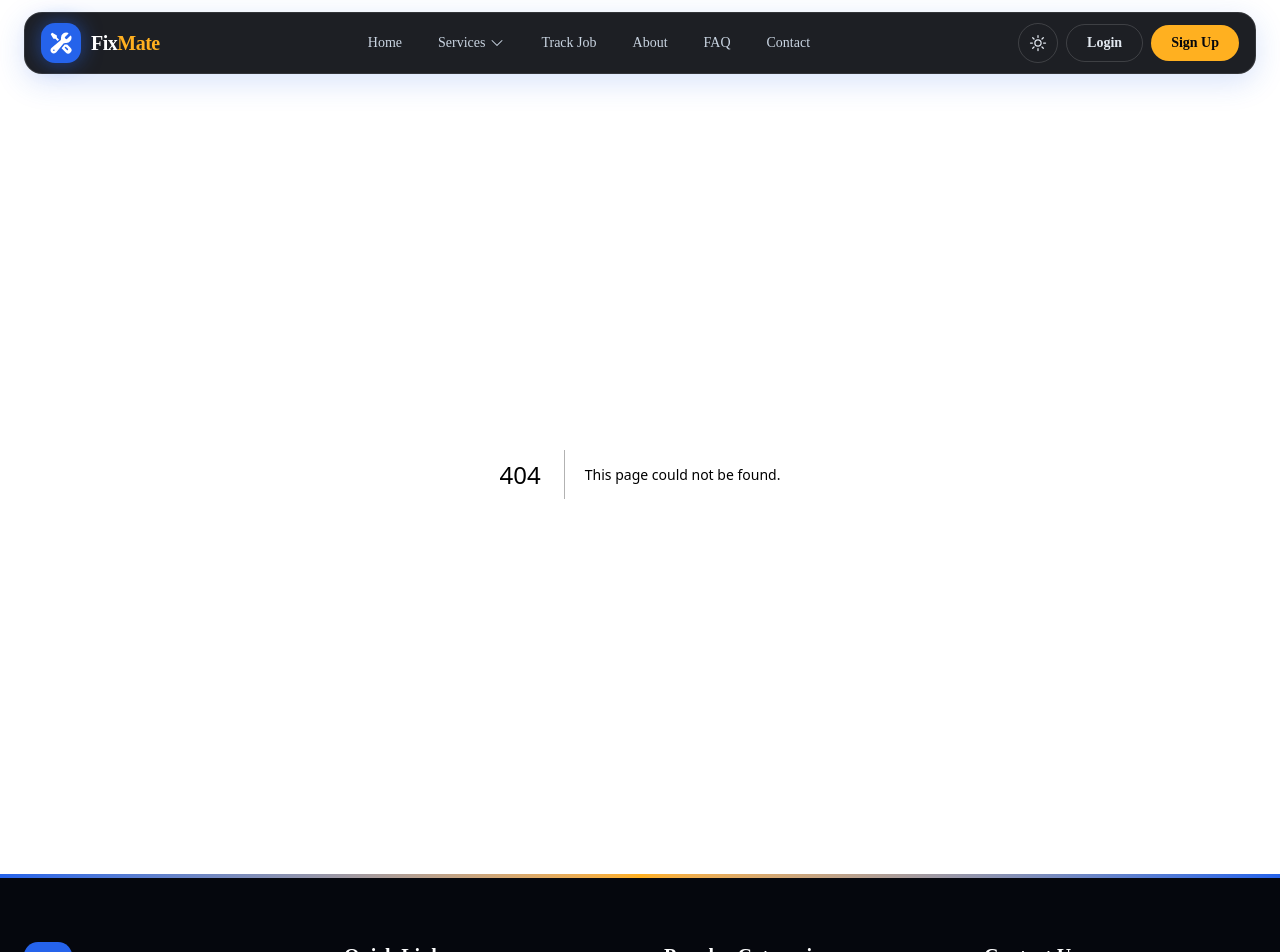
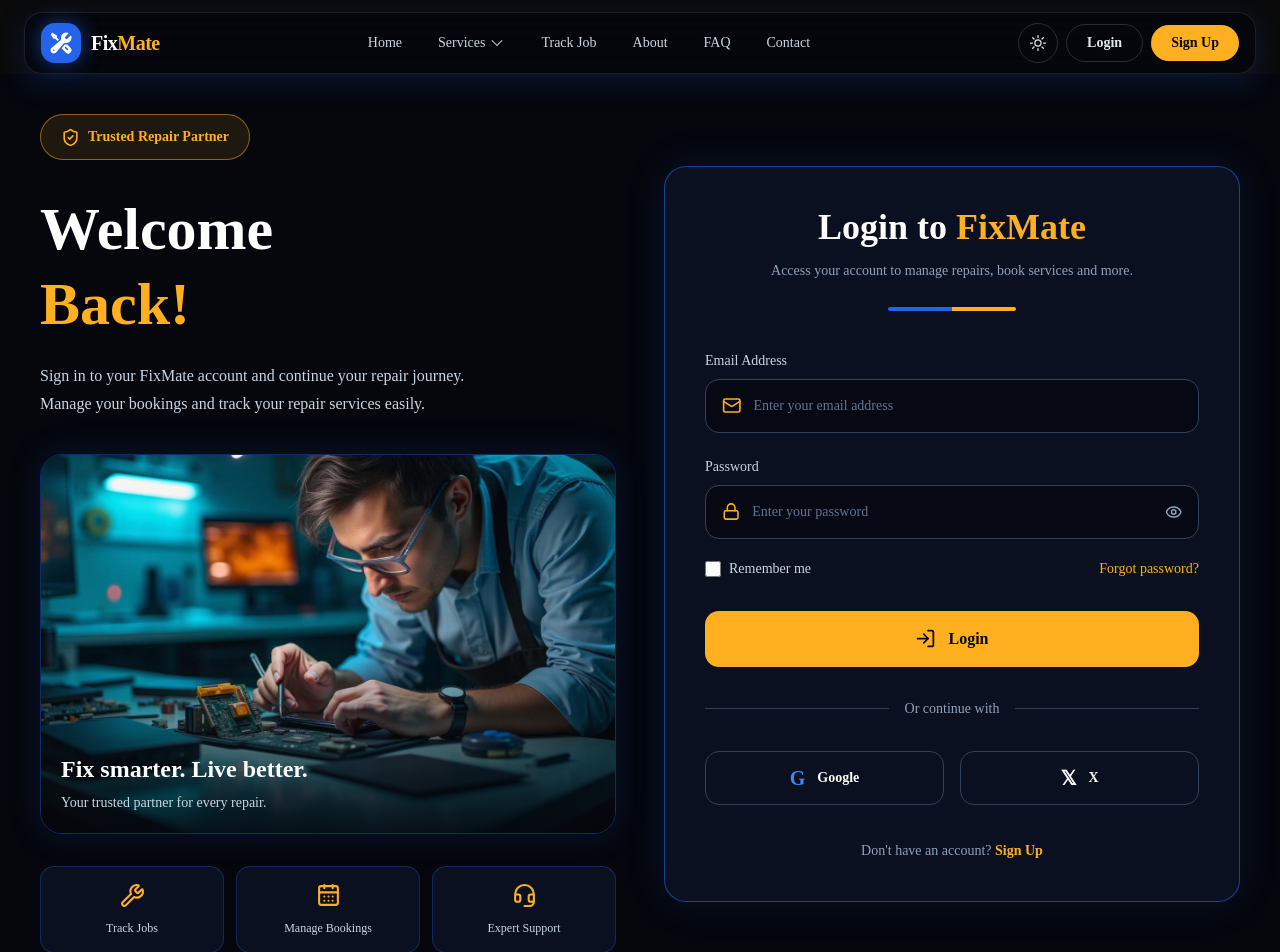
Before and after one commit to SobojCoder/fix-mate, a Next.js app: page /sign-in in a window 1280 px wide. Before the commit this address had no page. Shown: the top 952 px of the page. Built offline with nearby package versions, Linux system fonts and the light colour scheme.

Commit message:
created sign in page do not use any logic for sign in

```diff
--- /dev/null
+++ b/src/app/(auth)/sign-in/page.tsx
@@ -0,0 +1,240 @@
+
+import Image from "next/image";
+import Link from "next/link";
+import {
+  User,
+  Mail,
+  Lock,
+  Phone,
+  Eye,
+  ShieldCheck,
+  Zap,
+  Wrench,
+  UserPlus,
+  Headset,
+  CalendarDays,
+  LogIn,
+} from "lucide-react";
+
+import repairImage from "@/../public/images/repair-hero.jpg";
+
+
+
+
+
+export default function Login() {
+  return (
+    <section className="min-h-screen bg-[#05070D] px-5 py-10 text-white md:px-10">
+
+      <div className="mx-auto grid max-w-7xl items-center gap-12 lg:grid-cols-2">
+
+        {/* Left Side */}
+        <div className="relative">
+
+          <div className="inline-flex items-center gap-2 rounded-full border border-[#FFB020]/50 bg-[#FFB020]/10 px-5 py-3 text-sm font-semibold text-[#FFB020]">
+            <ShieldCheck size={19} />
+            Trusted Repair Partner
+          </div>
+
+          <h1 className="mt-8 text-5xl font-extrabold leading-tight sm:text-6xl">
+            Welcome
+            <span className="block text-[#FFB020]">
+              Back!
+            </span>
+          </h1>
+
+          <p className="mt-5 max-w-md text-base leading-7 text-slate-300">
+            Sign in to your FixMate account and continue
+            your repair journey. Manage your bookings and
+            track your repair services easily.
+          </p>
+
+          {/* Repair Image */}
+          <div className="relative mt-9 h-[300px] overflow-hidden rounded-3xl border border-[#2563EB]/40 shadow-[0_0_35px_#2563EB25] sm:h-[380px]">
+
+            <Image
+              src={repairImage}
+              alt="Professional technician repairing a device"
+              fill
+              priority
+              className="object-cover"
+            />
+
+            <div className="absolute inset-0 bg-gradient-to-t from-[#05070D]/90 via-transparent to-transparent" />
+
+            <div className="absolute bottom-5 left-5">
+              <h3 className="text-2xl font-bold">
+                Fix smarter. Live better.
+              </h3>
+              <p className="mt-2 text-sm text-slate-300">
+                Your trusted partner for every repair.
+              </p>
+            </div>
+          </div>
+
+          {/* Benefits */}
+          <div className="mt-8 grid grid-cols-3 gap-3">
+
+            <div className="flex flex-col items-center gap-3 rounded-xl border border-[#2563EB]/30 bg-[#0B1020] p-4 text-center">
+              <Wrench className="text-[#FFB020]" size={25} />
+              <span className="text-xs font-medium text-slate-300">
+                Track Jobs
+              </span>
+            </div>
+
+            <div className="flex flex-col items-center gap-3 rounded-xl border border-[#2563EB]/30 bg-[#0B1020] p-4 text-center">
+              <CalendarDays className="text-[#FFB020]" size={25} />
+              <span className="text-xs font-medium text-slate-300">
+                Manage Bookings
+              </span>
+            </div>
+
+            <div className="flex flex-col items-center gap-3 rounded-xl border border-[#2563EB]/30 bg-[#0B1020] p-4 text-center">
+              <Headset className="text-[#FFB020]" size={25} />
+              <span className="text-xs font-medium text-slate-300">
+                Expert Support
+              </span>
+            </div>
+
+          </div>
+        </div>
+
+        {/* Right Side - Login Form */}
+        <div className="w-full rounded-3xl border border-[#2563EB]/60 bg-[#0B1020] p-6 shadow-[0_0_40px_#2563EB20] sm:p-10">
+
+          {/* Heading */}
+          <div className="mb-10 text-center">
+            <h2 className="text-3xl font-extrabold sm:text-4xl">
+              Login to <span className="text-[#FFB020]">FixMate</span>
+            </h2>
+
+            <p className="mt-3 text-sm leading-6 text-slate-400">
+              Access your account to manage repairs,
+              book services and more.
+            </p>
+
+            <div className="mx-auto mt-6 flex w-32 overflow-hidden rounded-full">
+              <div className="h-1 flex-1 bg-[#2563EB]" />
+              <div className="h-1 flex-1 bg-[#FFB020]" />
+            </div>
+          </div>
+
+          {/* Email */}
+          <div className="mb-6">
+            <label className="mb-2 block text-sm font-medium text-slate-300">
+              Email Address
+            </label>
+
+            <div className="flex items-center gap-3 rounded-xl border border-slate-700 bg-[#05070D]/70 px-4 transition focus-within:border-[#2563EB]">
+              <Mail size={21} className="text-[#FFB020]" />
+
+              <input
+                type="email"
+                placeholder="Enter your email address"
+                className="w-full bg-transparent py-4 text-sm text-white outline-none placeholder:text-slate-500"
+              />
+            </div>
+          </div>
+
+          {/* Password */}
+          <div className="mb-5">
+            <label className="mb-2 block text-sm font-medium text-slate-300">
+              Password
+            </label>
+
+            <div className="flex items-center gap-3 rounded-xl border border-slate-700 bg-[#05070D]/70 px-4 transition focus-within:border-[#2563EB]">
+              <Lock size={21} className="text-[#FFB020]" />
+
+              <input
+                type="password"
+                placeholder="Enter your password"
+                className="w-full bg-transparent py-4 text-sm text-white outline-none placeholder:text-slate-500"
+              />
+
+              <Eye size={20} className="cursor-pointer text-slate-400" />
+            </div>
+          </div>
+
+          {/* Remember Me */}
+          <div className="flex flex-wrap items-center justify-between gap-3">
+
+            <label className="flex cursor-pointer items-center gap-2 text-sm text-slate-300">
+              <input
+                type="checkbox"
+                className="size-4 accent-[#2563EB]"
+              />
+              Remember me
+            </label>
+
+            <Link
+              href="/forgot-password"
+              className="text-sm font-medium text-[#FFB020] transition hover:text-white"
+            >
+              Forgot password?
+            </Link>
+          </div>
+
+          {/* Login Button */}
+          <button
+            type="button"
+            className="mt-8 flex w-full items-center justify-center gap-3 rounded-xl bg-[#FFB020] py-4 font-bold text-[#05070D] transition hover:bg-[#2563EB] hover:text-white"
+          >
+            <LogIn size={21} />
+            Login
+          </button>
+
+          {/* Divider */}
+          <div className="my-8 flex items-center gap-4">
+            <div className="h-px flex-1 bg-slate-700" />
+            <span className="text-sm text-slate-400">
+              Or continue with
+            </span>
+            <div className="h-px flex-1 bg-slate-700" />
+          </div>
+
+          {/* Social Login */}
+          <div className="grid grid-cols-2 gap-4">
+
+            <button
+              type="button"
+              className="flex items-center justify-center gap-3 rounded-xl border border-slate-700 py-3 text-sm font-semibold transition hover:border-[#2563EB] hover:bg-[#2563EB]/10"
+            >
+              <span className="text-xl font-bold text-[#4285F4]">
+                G
+              </span>
+              Google
+            </button>
+
+            <button
+              type="button"
+              className="flex items-center justify-center gap-3 rounded-xl border border-slate-700 py-3 text-sm font-semibold transition hover:border-[#FFB020] hover:bg-[#FFB020]/10"
+            >
+              <span className="text-xl font-bold">𝕏</span>
+              X
+            </button>
+
+          </div>
+
+          {/* Sign Up */}
+          <p className="mt-9 text-center text-sm text-slate-400">
+            Don't have an account?{" "}
+            <Link
+              href="/signup"
+              className="font-bold text-[#FFB020] transition hover:text-white"
+            >
+              Sign Up
+            </Link>
+          </p>
+
+        </div>
+      </div>
+
+      {/* Security Note */}
+      <div className="mx-auto mt-10 flex max-w-7xl items-center justify-center gap-3 text-center text-sm text-slate-400">
+        <ShieldCheck size={20} className="text-[#2563EB]" />
+        Your information is safe and secure with FixMate.
+      </div>
+
+    </section>
+  );
+}
--- a/src/app/(auth)/sign-up/page.tsx
+++ b/src/app/(auth)/sign-up/page.tsx
@@ -110,7 +110,7 @@ export default function SignUp() {
             </div>
 
             <Link
-              href="/login"
+              href="/sign-in"
               className="pb-4 text-center text-xl font-semibold text-slate-400 transition hover:text-[#FFB020]"
             >
               Login
@@ -213,6 +213,7 @@ export default function SignUp() {
           </div>
 
           {/* Signup Button */}
+
           <button
             type="button"
             className="mt-7 flex w-full items-center justify-center gap-3 rounded-xl bg-[#FFB020] py-4 font-bold text-[#05070D] transition hover:bg-[#2563EB] hover:text-white"
```
